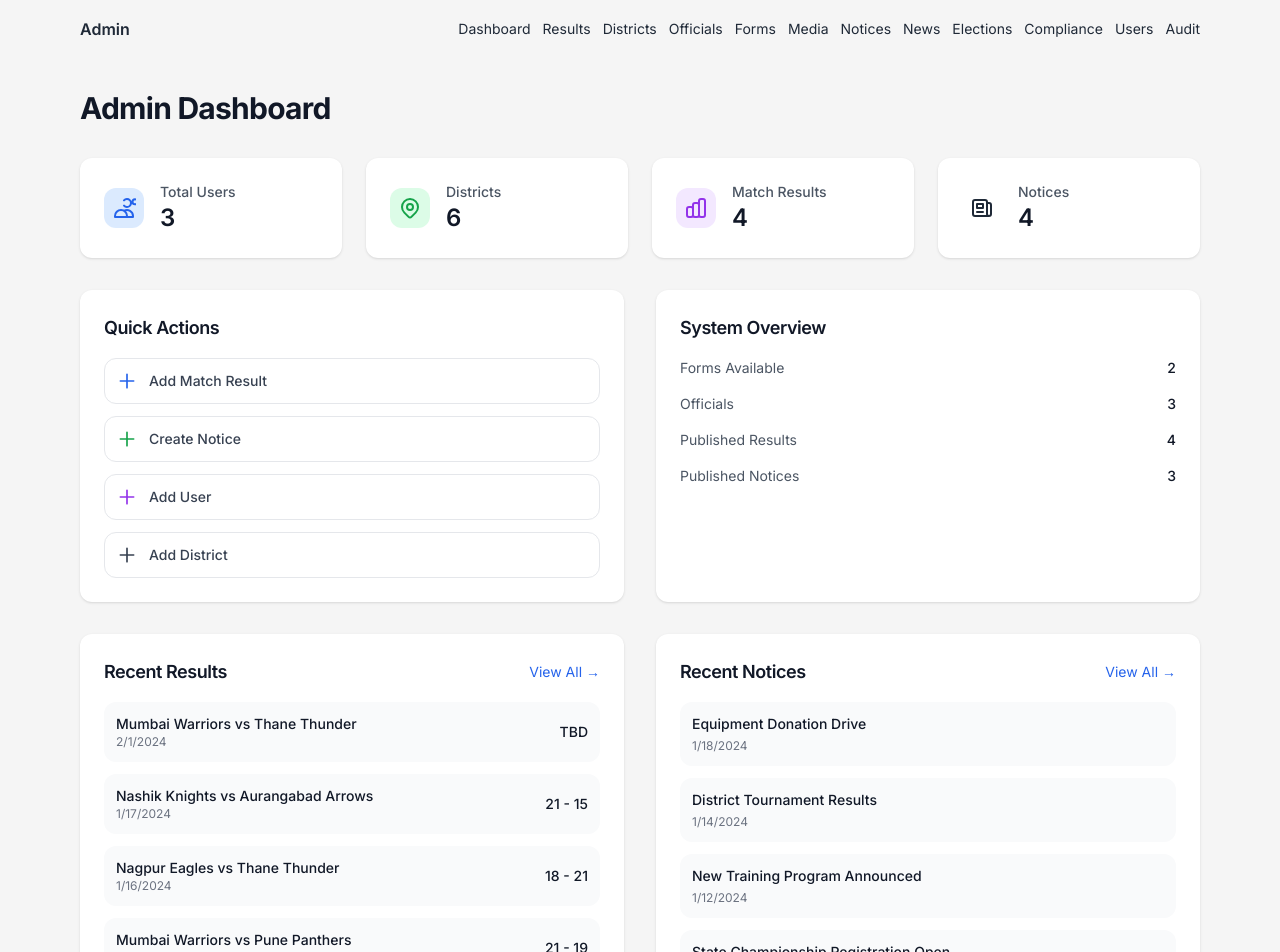
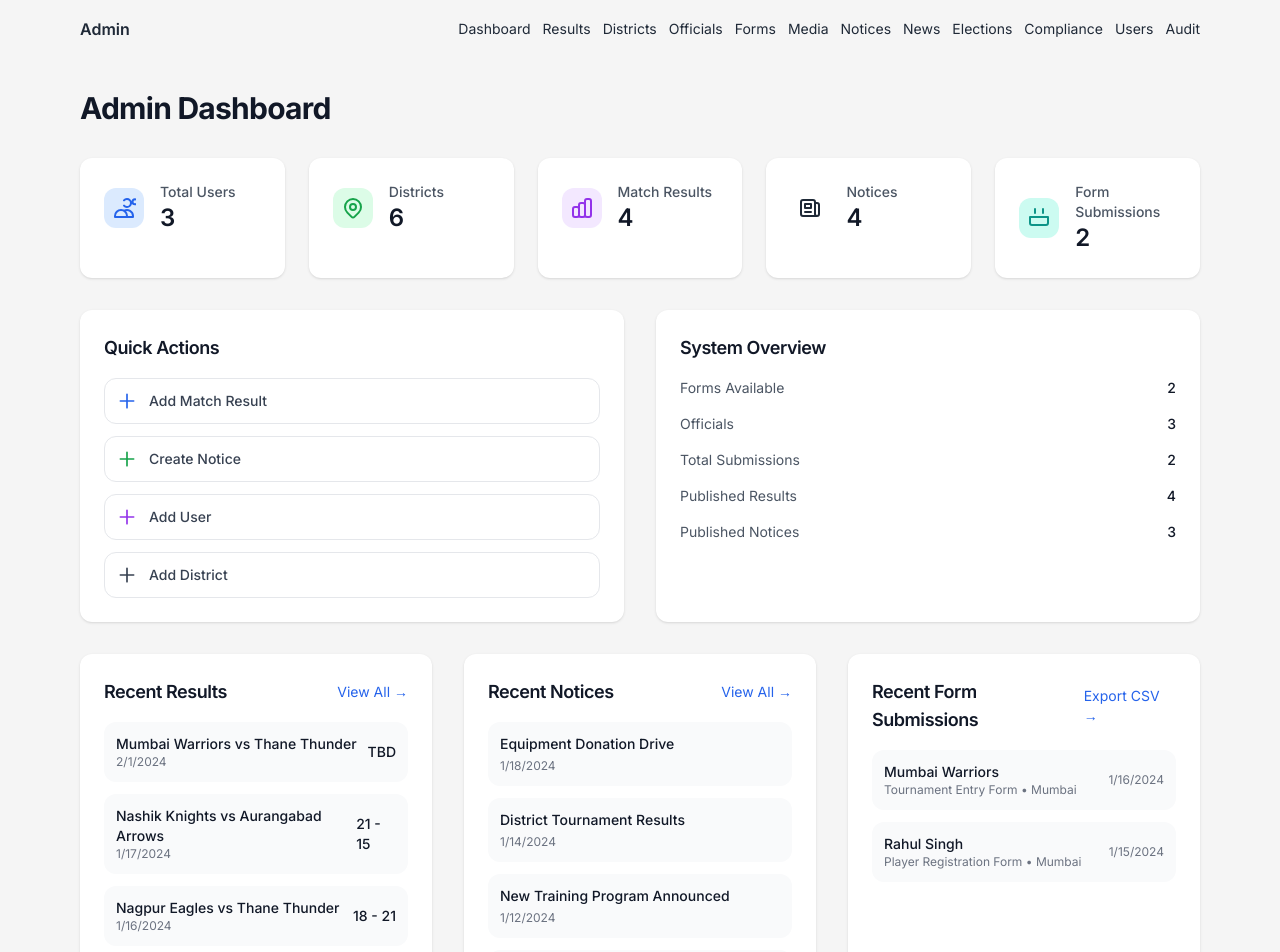
Before and after one commit to harrypeter07/sepaktakraw, a Next.js app: page /admin/dashboard in a window 1280 px wide. Shown: the top 952 px of the page. Built offline with nearby package versions, Linux system fonts and the light colour scheme.

Commit message:
Enhance Admin Dashboard by adding total submissions count and recent submissions section; refactor layout for improved statistics display. Update Notices and Officials pages to utilize dedicated action components for better code organization.

```diff
--- a/app/admin/dashboard/page.tsx
+++ b/app/admin/dashboard/page.tsx
@@ -34,12 +34,13 @@ export default async function AdminDashboard() {
   //   })
   // ]);
 
-  // Using mock data instead
+  // Using mock data instead (temporary until Prisma is wired)
   const totalUsers = data.users.length;
   const totalDistricts = data.districts.length;
   const totalResults = data.results.length;
   const totalNotices = data.notices.length;
   const totalForms = data.formDefs.length;
+  const totalSubmissions = data.submissions.length;
   const totalOfficials = data.officials.length;
 
   const recentResults = getResultsWithDistricts()
@@ -50,12 +51,20 @@ export default async function AdminDashboard() {
     .sort((a, b) => new Date(b.createdAt).getTime() - new Date(a.createdAt).getTime())
     .slice(0, 5);
 
+  const formKeyToTitle: Record<string, string> = Object.fromEntries(
+    data.formDefs.map((f) => [f.key, f.title])
+  );
+
+  const recentSubmissions = data.submissions
+    .sort((a, b) => new Date(b.createdAt).getTime() - new Date(a.createdAt).getTime())
+    .slice(0, 5);
+
   return (
     <section className="py-8">
       <h1 className="text-3xl font-bold text-gray-900 mb-8">Admin Dashboard</h1>
 
       {/* Statistics Cards */}
-      <div className="grid grid-cols-1 md:grid-cols-2 lg:grid-cols-4 gap-6 mb-8">
+      <div className="grid grid-cols-1 md:grid-cols-2 lg:grid-cols-5 gap-6 mb-8">
         <div className="bg-white rounded-lg shadow p-6">
           <div className="flex items-center">
             <div className="p-2 bg-blue-100 rounded-lg">
@@ -109,6 +118,20 @@ export default async function AdminDashboard() {
             <div className="ml-4">
               <p className="text-sm font-medium text-gray-600">Notices</p>
               <p className="text-2xl font-semibold text-gray-900">{totalNotices}</p>
+            </div>
+          </div>
+        </div>
+
+        <div className="bg-white rounded-lg shadow p-6">
+          <div className="flex items-center">
+            <div className="p-2 bg-teal-100 rounded-lg">
+              <svg className="w-6 h-6 text-teal-600" fill="none" viewBox="0 0 24 24" stroke="currentColor">
+                <path strokeLinecap="round" strokeLinejoin="round" strokeWidth={2} d="M8 7V3m8 4V3M4 11h16M5 19h14a2 2 0 002-2v-6H3v6a2 2 0 002 2z" />
+              </svg>
+            </div>
+            <div className="ml-4">
+              <p className="text-sm font-medium text-gray-600">Form Submissions</p>
+              <p className="text-2xl font-semibold text-gray-900">{totalSubmissions}</p>
             </div>
           </div>
         </div>
@@ -170,6 +193,10 @@ export default async function AdminDashboard() {
               <span className="text-sm font-medium text-gray-900">{totalOfficials}</span>
             </div>
             <div className="flex justify-between items-center">
+              <span className="text-sm text-gray-600">Total Submissions</span>
+              <span className="text-sm font-medium text-gray-900">{totalSubmissions}</span>
+            </div>
+            <div className="flex justify-between items-center">
               <span className="text-sm text-gray-600">Published Results</span>
               <span className="text-sm font-medium text-gray-900">
                 {recentResults.filter(r => r.published).length}
@@ -186,7 +213,7 @@ export default async function AdminDashboard() {
       </div>
 
       {/* Recent Activity */}
-      <div className="grid grid-cols-1 lg:grid-cols-2 gap-8">
+      <div className="grid grid-cols-1 lg:grid-cols-3 gap-8">
         <div className="bg-white rounded-lg shadow p-6">
           <div className="flex justify-between items-center mb-4">
             <h2 className="text-lg font-semibold text-gray-900">Recent Results</h2>
@@ -236,6 +263,37 @@ export default async function AdminDashboard() {
             ))}
           </div>
         </div>
+
+        <div className="bg-white rounded-lg shadow p-6">
+          <div className="flex justify-between items-center mb-4">
+            <h2 className="text-lg font-semibold text-gray-900">Recent Form Submissions</h2>
+            <Link href="/api/export/submissions" className="text-sm text-blue-600 hover:text-blue-800">
+              Export CSV →
+            </Link>
+          </div>
+          <div className="space-y-3">
+            {recentSubmissions.map((s) => {
+              const payload = s.data as Record<string, unknown>;
+              const primary = (payload.name || payload.teamName || "Submission");
+              const secondary = (payload.district || payload.category || "");
+              return (
+                <div key={s.id} className="flex items-center justify-between p-3 bg-gray-50 rounded-lg">
+                  <div>
+                    <div className="text-sm font-medium text-gray-900">
+                      {String(primary)}
+                    </div>
+                    <div className="text-xs text-gray-500">
+                      {formKeyToTitle[s.formKey]}{secondary ? ` • ${String(secondary)}` : ""}
+                    </div>
+                  </div>
+                  <div className="text-xs text-gray-500">
+                    {new Date(s.createdAt).toLocaleDateString()}
+                  </div>
+                </div>
+              );
+            })}
+          </div>
+        </div>
       </div>
     </section>
   );
--- /dev/null
+++ b/app/admin/notices/NoticeActions.tsx
@@ -0,0 +1,35 @@
+"use client";
+
+import Link from "next/link";
+
+type NoticeActionsProps = {
+  noticeId: number | string;
+};
+
+export function NoticeActions({ noticeId }: NoticeActionsProps) {
+  const handleDelete = () => {
+    if (confirm("Are you sure you want to delete this notice?")) {
+      // TODO: Implement delete logic via API when backend is ready
+    }
+  };
+
+  return (
+    <div className="flex space-x-1 sm:space-x-2">
+      <Link
+        href={`/notices/${noticeId}`}
+        className="text-green-600 hover:text-green-900"
+      >
+        View
+      </Link>
+      <Link
+        href={`/admin/notices/${noticeId}/edit`}
+        className="text-blue-600 hover:text-blue-900"
+      >
+        Edit
+      </Link>
+      <button className="text-red-600 hover:text-red-900" onClick={handleDelete}>
+        Delete
+      </button>
+    </div>
+  );
+}
--- a/app/admin/notices/page.tsx
+++ b/app/admin/notices/page.tsx
@@ -1,6 +1,7 @@
 // import { prisma } from "@/lib/prisma"; // Commented out for future database implementation
 import { data } from "@/lib/data";
 import Link from "next/link";
+import { NoticeActions } from "./NoticeActions";
 
 export const dynamic = "force-dynamic";
 
@@ -111,31 +112,7 @@ export default async function AdminNotices() {
                     {new Date(notice.createdAt).toLocaleDateString()}
                   </td>
                   <td className="mobile-table-cell whitespace-nowrap mobile-text-xs font-medium">
-                    <div className="flex space-x-1 sm:space-x-2">
-                      <Link
-                        href={`/notices/${notice.id}`}
-                        className="text-green-600 hover:text-green-900"
-                      >
-                        View
-                      </Link>
-                      <Link
-                        href={`/admin/notices/${notice.id}/edit`}
-                        className="text-blue-600 hover:text-blue-900"
-                      >
-                        Edit
-                      </Link>
-                      <button
-                        className="text-red-600 hover:text-red-900"
-                        onClick={() => {
-                          // TODO: Implement delete functionality
-                          if (confirm("Are you sure you want to delete this notice?")) {
-                            // Delete logic here
-                          }
-                        }}
-                      >
-                        Delete
-                      </button>
-                    </div>
+                    <NoticeActions noticeId={notice.id} />
                   </td>
                 </tr>
               ))}
--- /dev/null
+++ b/app/admin/officials/OfficialActions.tsx
@@ -0,0 +1,29 @@
+"use client";
+
+import Link from "next/link";
+
+type OfficialActionsProps = {
+  officialId: number | string;
+};
+
+export function OfficialActions({ officialId }: OfficialActionsProps) {
+  const handleDelete = () => {
+    if (confirm("Are you sure you want to delete this official?")) {
+      // TODO: Implement delete logic via API when backend is ready
+    }
+  };
+
+  return (
+    <div className="flex space-x-2">
+      <Link
+        href={`/admin/officials/${officialId}/edit`}
+        className="text-blue-600 hover:text-blue-900"
+      >
+        Edit
+      </Link>
+      <button className="text-red-600 hover:text-red-900" onClick={handleDelete}>
+        Delete
+      </button>
+    </div>
+  );
+}
--- a/app/admin/officials/page.tsx
+++ b/app/admin/officials/page.tsx
@@ -1,6 +1,7 @@
 // import { prisma } from "@/lib/prisma"; // Commented out for future database implementation
 import { getOfficialsWithDistricts } from "@/lib/data";
 import Link from "next/link";
+import { OfficialActions } from "./OfficialActions";
 
 export const dynamic = "force-dynamic";
 
@@ -105,25 +106,7 @@ export default async function AdminOfficials() {
                     </span>
                   </td>
                   <td className="px-6 py-4 whitespace-nowrap text-sm font-medium">
-                    <div className="flex space-x-2">
-                      <Link
-                        href={`/admin/officials/${official.id}/edit`}
-                        className="text-blue-600 hover:text-blue-900"
-                      >
-                        Edit
-                      </Link>
-                      <button
-                        className="text-red-600 hover:text-red-900"
-                        onClick={() => {
-                          // TODO: Implement delete functionality
-                          if (confirm("Are you sure you want to delete this official?")) {
-                            // Delete logic here
-                          }
-                        }}
-                      >
-                        Delete
-                      </button>
-                    </div>
+                    <OfficialActions officialId={official.id} />
                   </td>
                 </tr>
               ))}
--- /dev/null
+++ b/app/admin/users/UserActions.tsx
@@ -0,0 +1,29 @@
+"use client";
+
+import Link from "next/link";
+
+type UserActionsProps = {
+  userId: string;
+};
+
+export function UserActions({ userId }: UserActionsProps) {
+  const handleDelete = () => {
+    if (confirm("Are you sure you want to delete this user?")) {
+      // TODO: Implement delete logic via API when backend is ready
+    }
+  };
+
+  return (
+    <div className="flex space-x-2">
+      <Link
+        href={`/admin/users/${userId}/edit`}
+        className="text-blue-600 hover:text-blue-900"
+      >
+        Edit
+      </Link>
+      <button className="text-red-600 hover:text-red-900" onClick={handleDelete}>
+        Delete
+      </button>
+    </div>
+  );
+}
--- a/app/admin/users/page.tsx
+++ b/app/admin/users/page.tsx
@@ -1,6 +1,7 @@
 // import { prisma } from "@/lib/prisma"; // Commented out for future database implementation
 import { getUsersWithDistricts } from "@/lib/data";
 import Link from "next/link";
+import { UserActions } from "./UserActions";
 
 export const dynamic = "force-dynamic";
 
@@ -100,25 +101,7 @@ export default async function AdminUsers() {
                     </span>
                   </td>
                   <td className="px-6 py-4 whitespace-nowrap text-sm font-medium">
-                    <div className="flex space-x-2">
-                      <Link
-                        href={`/admin/users/${user.id}/edit`}
-                        className="text-blue-600 hover:text-blue-900"
-                      >
-                        Edit
-                      </Link>
-                      <button
-                        className="text-red-600 hover:text-red-900"
-                        onClick={() => {
-                          // TODO: Implement delete functionality
-                          if (confirm("Are you sure you want to delete this user?")) {
-                            // Delete logic here
-                          }
-                        }}
-                      >
-                        Delete
-                      </button>
-                    </div>
+                    <UserActions userId={user.id} />
                   </td>
                 </tr>
               ))}
```
Also changed, not shown: 1 other file (tests, documents, lock files or other folders).
